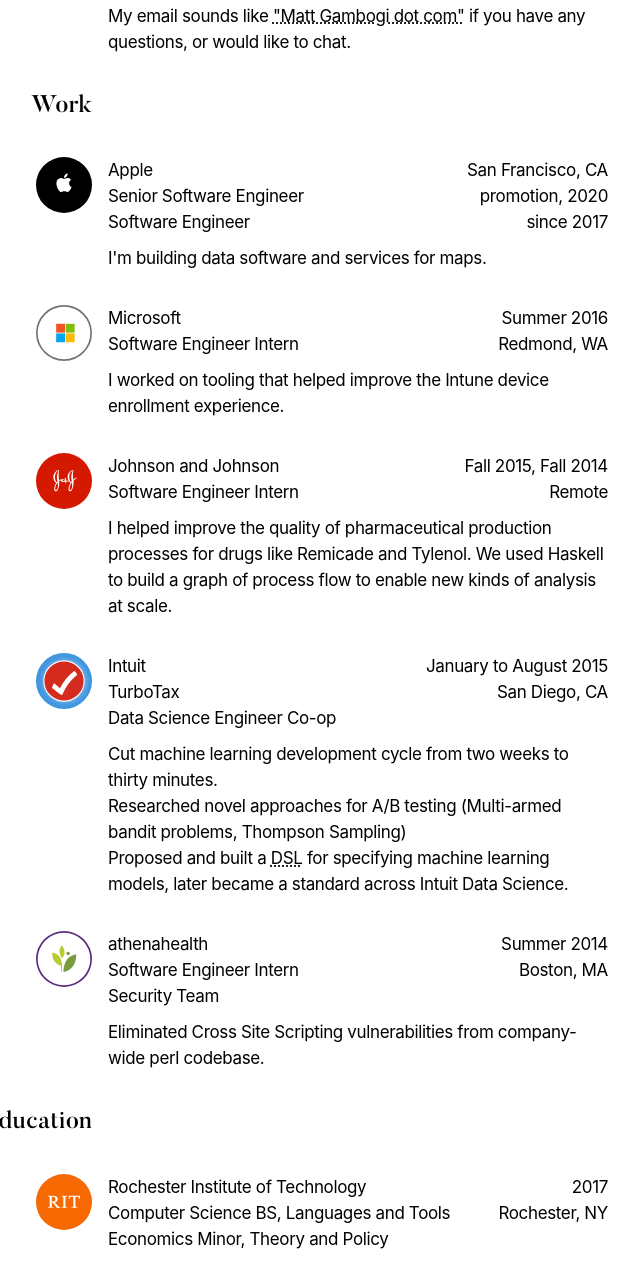
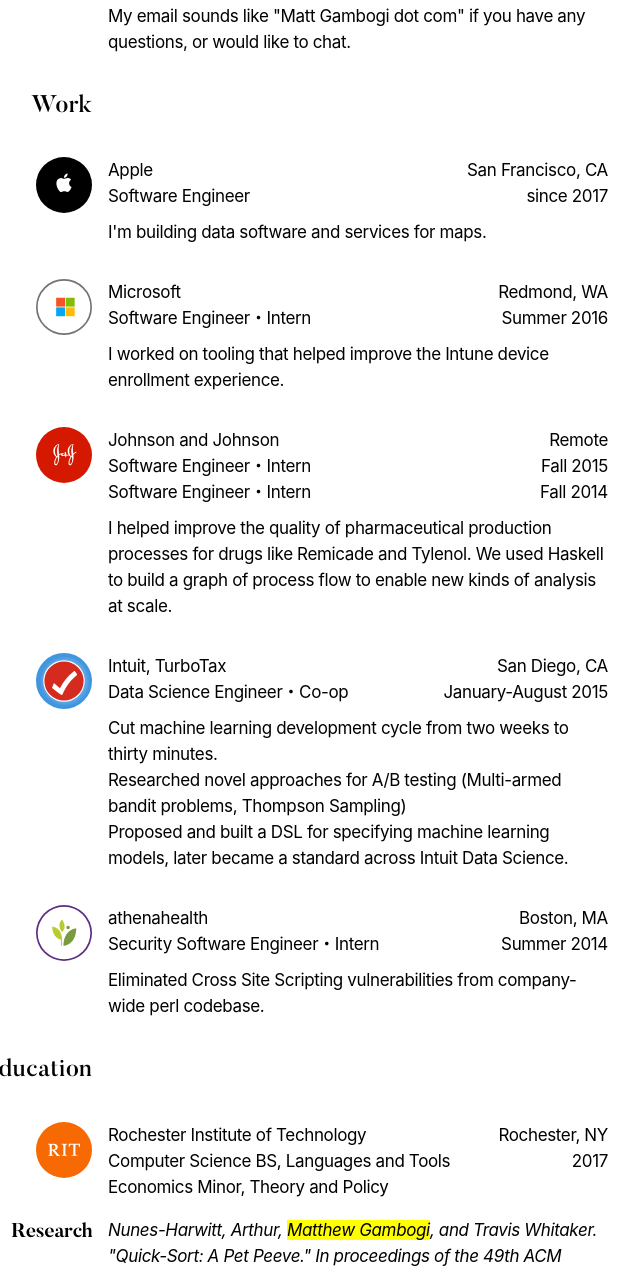
Before and after one commit to gambogi/site, a plain HTML site: page index.html in a window 1280 px wide. Shown: the part 339-1605 px from the top of the page, without its empty margins (310-950 px from the left). Drawn offline with Linux system fonts and the light colour scheme.

Commit message:
removed aspirational line

```diff
--- a/index.html
+++ b/index.html
@@ -6,19 +6,21 @@
 </head>
 <body>
   <div class="col" id="content">
-    <img class="icon" id="profilePic" src="images/memoji.png"/>
+    <img class="icon" id="profilePic" src="images/memoji.png" />
     <h1 id="name">Matt Gambogi</h1>
 
     <section>
       <p>
-        I'm a software engineer based in San Francisco.
-        I've been lucky to have experienced a variety of industries, companies, and cities.
-        I love connecting ideas to ideas, people to ideas, and people to people.
-        I am grateful for the the generous support of family, friends, and mentors,
+        I'm a software engineer based in San Francisco. I've been lucky to have
+        experienced a variety of industries, companies, and cities. I love
+        connecting ideas to ideas, people to ideas, and people to people. I am
+        grateful for the the generous support of family, friends, and mentors,
         without which I would not be where I am today.
       </p>
       <p>
-        My email sounds like <abbr title="hint: m@">"Matt Gambogi dot com"</abbr> if you have any questions, or would like to chat.
+        My email sounds like
+        "Matt Gambogi dot com" if you have any
+        questions, or would like to chat.
       </p>
     </section>
     <div class="col" id="workHistory">
@@ -31,15 +33,11 @@
           <div class="details row">
             <div>
               <div class="orgName">Apple</div>
-              <div class="title">Senior Software Engineer</div>
               <div class="title">Software Engineer</div>
             </div>
             <div class="col right">
               <div class="location">
                 San Francisco, CA
-              </div>
-              <div class="timeFrame">
-                promotion, 2020
               </div>
               <div class="timeFrame">
                 since 2017
@@ -57,15 +55,16 @@
           <div class="details row">
             <div>
               <div class="orgName">Microsoft</div>
-              <div class="title">Software Engineer Intern</div>
+              <div class="title">Software Engineer・Intern</div>
             </div>
             <div class="col right">
+              <div class="location">Redmond, WA</div>
               <div class="timeFrame">Summer 2016</div>
-              <div class="location">Redmond, WA</div>
             </div>
           </div>
           <div class="row description">
-            I worked on tooling that helped improve the Intune device enrollment experience.
+            I worked on tooling that helped improve the Intune device enrollment
+            experience.
           </div>
         </div>
       </div>
@@ -76,17 +75,19 @@
           <div class="details row">
             <div>
               <div class="orgName">Johnson and Johnson</div>
-                <div class="title">Software Engineer Intern</div>
+              <div class="title">Software Engineer・Intern</div>
+              <div class="title">Software Engineer・Intern</div>
             </div>
             <div class="col right">
-                <div class="timeFrame">Fall 2015, Fall 2014</div>
               <div class="location">Remote</div>
+              <div class="timeFrame">Fall 2015</div>
+              <div class="timeFrame">Fall 2014</div>
             </div>
           </div>
           <div class="row description">
             I helped improve the quality of pharmaceutical production processes
-              for drugs like Remicade and Tylenol. We used Haskell to build a graph of
-              process flow to enable new kinds of analysis at scale.
+            for drugs like Remicade and Tylenol. We used Haskell to build a
+            graph of process flow to enable new kinds of analysis at scale.
           </div>
         </div>
       </div>
@@ -95,25 +96,27 @@
         <div class="details col">
           <div class="details row">
             <div>
-              <div class="orgName">Intuit</div>
-              <div class="orgName">TurboTax</div>
-              <div class="title">Data Science Engineer Co-op</div>
+              <div class="orgName">Intuit, TurboTax</div>
+              <div class="title">Data Science Engineer・Co-op</div>
             </div>
             <div class="col right">
-              <div class="timeFrame">January to August 2015</div>
               <div class="location">San Diego, CA</div>
+              <div class="timeFrame">January-August 2015</div>
             </div>
           </div>
           <div class="row description">
             <div>
-              Cut machine learning development cycle from two weeks to thirty minutes.
+              Cut machine learning development cycle from two weeks to thirty
+              minutes.
             </div>
             <div>
-              Researched novel approaches for A/B testing (Multi-armed bandit problems, Thompson Sampling)
+              Researched novel approaches for A/B testing (Multi-armed bandit
+              problems, Thompson Sampling)
             </div>
             <div>
-              Proposed and built a <abbr title="domain specific language">DSL</abbr> for specifying machine learning models,
-              later became a standard across Intuit Data Science.
+              Proposed and built a DSL for specifying
+              machine learning models, later became a standard across Intuit
+              Data Science.
             </div>
           </div>
         </div>
@@ -128,12 +131,11 @@
           <div class="details row">
             <div>
               <div class="orgName">athenahealth</div>
-              <div class="title">Software Engineer Intern</div>
-              <div>Security Team</div>
+              <div class="title">Security Software Engineer・Intern</div>
             </div>
             <div class="col right">
+              <div class="location">Boston, MA</div>
               <div class="timeFrame">Summer 2014</div>
-              <div class="location">Boston, MA</div>
             </div>
           </div>
           <div class="description">
@@ -158,11 +160,11 @@
               <div>Economics Minor, Theory and Policy</div>
             </div>
             <div class="col right">
+              <div class="location">
+                Rochester, NY
+              </div>
               <div class="timeFrame">
                 2017
-              </div>
-              <div class="location">
-                Rochester, NY
               </div>
             </div>
           </div>
@@ -174,13 +176,14 @@
         <h3 class="leftMargin">Research</h3>
         <div>
           <cite>
-          Nunes-Harwitt, Arthur, <mark>Matthew Gambogi</mark>, and Travis Whitaker. "Quick-Sort: A Pet Peeve."
-          In proceedings of the 49th ACM Technical Symposium on Computer Science Education, pp. 547-549. ACM, 2018.
+            Nunes-Harwitt, Arthur, <mark>Matthew Gambogi</mark>, and Travis
+            Whitaker. "Quick-Sort: A Pet Peeve." In proceedings of the 49th ACM
+            Technical Symposium on Computer Science Education, pp. 547-549. ACM,
+            2018.
           </cite>
           <a href="papers/QuickSortPetPeeve.pdf">pdf</a>
         </div>
       </div>
-
     </div>
   </div>
 </body>
--- a/stylesheets/index.css
+++ b/stylesheets/index.css
@@ -1,11 +1,11 @@
 @import "./typography.css";
 
-@media (prefers-color-scheme: dark) {
+/* @media (prefers-color-scheme: dark) {
   body {
     color: white;
     background-color: #222;
   }
-}
+} */
 
 
 body {
```
Lines whose indentation alone changed are shown as unchanged.
